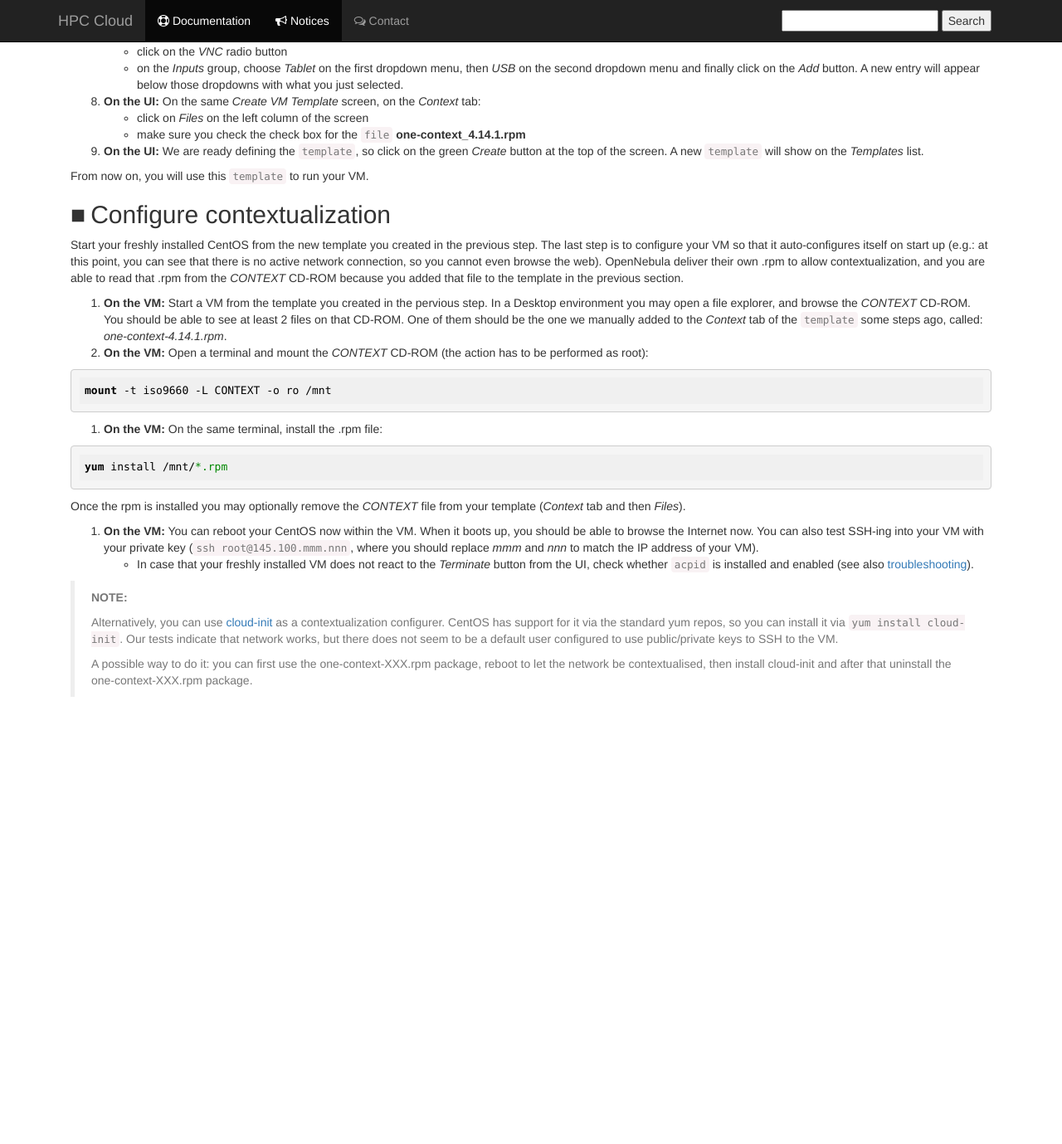
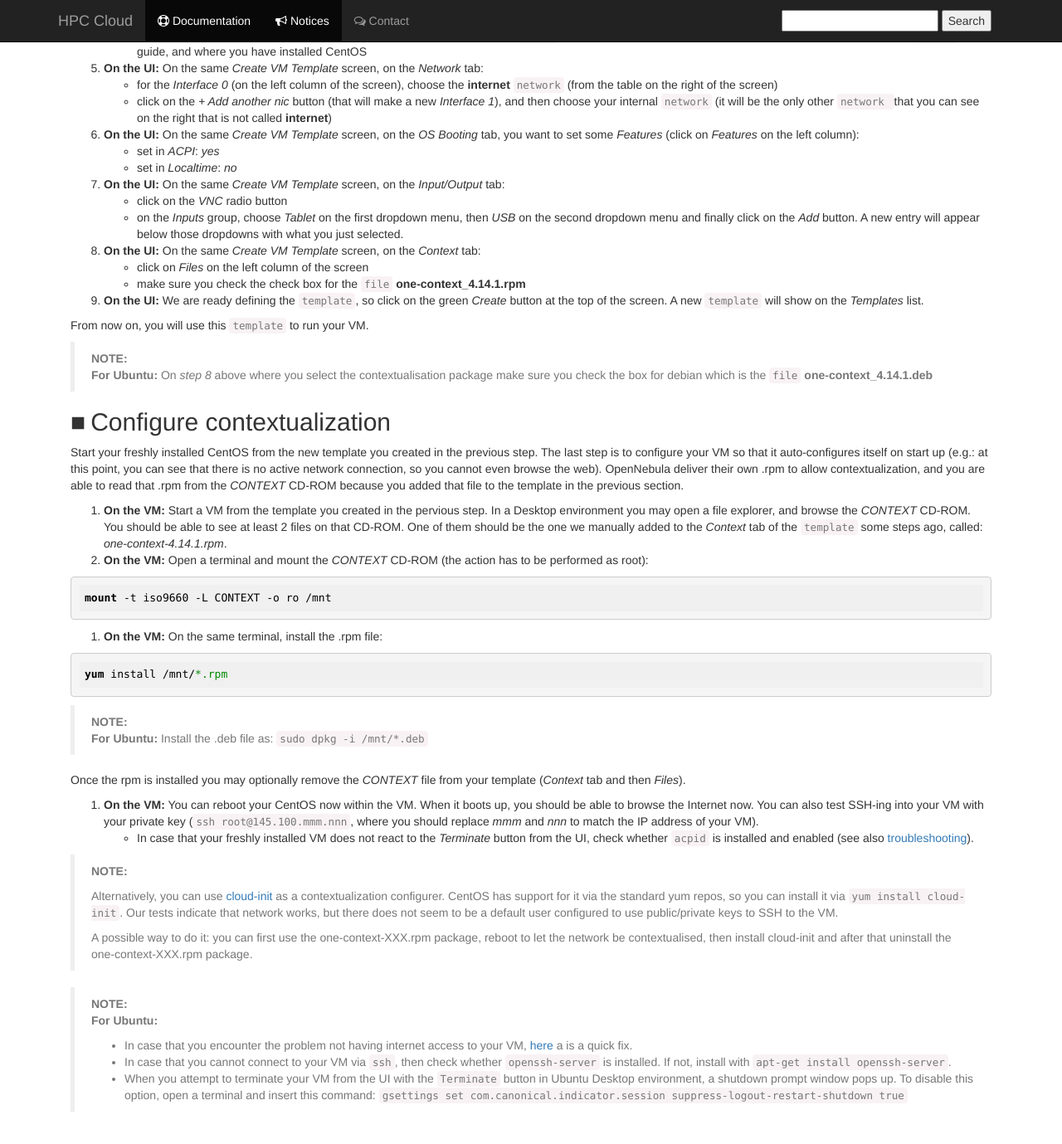
Before and after one commit to sara-nl/clouddocs, a Jekyll site: the page built from vm-scratch-centos.markdown, in a window 1280 px wide and 1400 px high, scrolled down 2750 px. Shown: the top 1379 px of the window at 83% size. Built offline with Jekyll 4.4.1, drawn with Linux system fonts in a browser that asks for light colours; nearby versions of some CDN libraries; our own code applies the rules of GitHub Pages for plain Markdown files; before the commit the page ends 3650 px from its top, so only the background shows below that; some of the changed text lies outside the part shown.

Commit message:
add notes for Ubuntu

````diff
--- a/vm-scratch-centos.markdown
+++ b/vm-scratch-centos.markdown
@@ -8,7 +8,8 @@ Although a number of useable _appliances_ are available in the _Apps_ option of
 The following instructions explain how to make a VM installing the operating system from scratch, and we will be using CentOS 7 (Minimal Install) as an example.
 
 >**NOTE:**
->The VM that you will be making following this guide will be using contextualization. Make sure you have your public ssh-key configured either in your user profile or in the template, before you create your VM. That way you will be able to log into your VM with your private key.
+>**For Ubuntu:** You may also follow the same instructions to install Ubuntu from scratch. In steps where the commands may differ, we have added *Note* sections specifically for Ubuntu.
+
 
 The steps you require to create a VM from scratch are:
 
@@ -18,6 +19,9 @@ The steps you require to create a VM from scratch are:
 4. Configure contextualization
 
 We will be developing these topics in the following subsections.
+
+>**NOTE:**
+>The VM that you will be making following this guide will be using contextualization. Make sure you have your public ssh-key configured either in your user profile or in the template, before you create your VM. That way you will be able to log into your VM with your private key.
 
 ## Prepare the installation
 
@@ -54,6 +58,9 @@ Analogously to your laptop, your VM needs a hard drive where the operating syste
   * leave the checkbox _This image is persistent_ unchecked
   * on the _Image location:_ group, choose radio button _Path in OpenNebula server_; then, underneath, paste the URL of the ISO in the _Path_ text box (e.g.: in our case, we used the most recent one from: http://ftp.nluug.nl/ftp/pub/os/Linux/distr/CentOS/7/isos/x86_64/)
 3. **On the UI:** Click the green button _Create_ on the form, to submit it. A new `image` will show on the _Images_ list, and it will keep in status _LOCKED_ while it is being created. When it is created it will come to status _READY_.
+
+>**NOTE:**
+>**For Ubuntu:** At the _Image location_ step above replace with the URL of the ISO of your prefferable Ubuntu distribution (e.g.: in our case, we used the most recent one from: http://ftp.nluug.nl/ftp/pub/os/Linux/distr/ubuntu-releases/17.04/)
 
 ### Create a template
 
@@ -95,7 +102,7 @@ We will now create a VM and run the CentOS installation on it.
 3. **On the UI:** We are ready defining the VM, so click on the green _Create_ button at the bottom of the form. A new VM will show on the _Virtual Machines_ list. It will go through several states (e.g.: PENDING, PROLOG...) until it reaches the RUNNING state.
 4. **On the UI:** You can then start operating within your VM. Click on the _screen_-like button that you can see to the right of your VM on the list. It will pop-up the VNC console, so you should be able to see the welcome screen of your CentOS installation.
   * Now you need to install CentOS, by following the steps you would normally follow (note, however, that at this point you have no network connection unless you define it manually).
-  * Create a root and (optionally) a user account in order to login to the VM for the first time. This would allow setting up conextualisation in a later step.
+  * Create a root and (optionally) a user account in order to login to the VM for the first time. This would allow setting up contextualisation in a later step.
 5. **On the UI:** Once the installation is complete and you are prompted to reboot the machine, go back to the UI dashboard and shut down the VM from the UI. For this, tick the box next to your freshly installed Centos VM and select from the drop down red icon _Terminate_. Wait until it disappears from the VM list. Next we will remove all the installation media and prepare your VM for production.
 
 
@@ -126,6 +133,8 @@ Once you have installed and configured your CentOS, you do not need the installa
 
 From now on, you will use this `template` to run your VM.
 
+>**NOTE:**
+>**For Ubuntu:** On *step 8* above where you select the contextualisation package make sure you check the box for debian which is the `file` **one-context_4.14.1.deb**
 
 ## Configure contextualization
 
@@ -144,6 +153,9 @@ mount -t iso9660 -L CONTEXT -o ro /mnt
 yum install /mnt/*.rpm
 ```
 
+>**NOTE:**
+>**For Ubuntu:** Install the .deb file as: `sudo dpkg -i /mnt/*.deb`
+
 Once the rpm is installed you may optionally remove the _CONTEXT_ file from your template (_Context_ tab and then _Files_).
 
 4. **On the VM:** You can reboot your CentOS now within the VM. When it boots up, you should be able to browse the Internet now. You can also test SSH-ing into your VM with your private key (`ssh root@145.100.mmm.nnn`, where you should replace _mmm_ and _nnn_ to match the IP address of your VM).
@@ -154,3 +166,10 @@ Once the rpm is installed you may optionally remove the _CONTEXT_ file from your
 >Alternatively, you can use [cloud-init](http://cloudinit.readthedocs.org/en/latest/index.html) as a contextualization configurer. CentOS has support for it via the standard yum repos, so you can install it via `yum install cloud-init`. Our tests indicate that network works, but there does not seem to be a default user configured to use public/private keys to SSH to the VM.
 >
 >A possible way to do it: you can first use the one-context-XXX.rpm package, reboot to let the network be contextualised, then install cloud-init and after that uninstall the one-context-XXX.rpm package.
+
+
+>**NOTE:**
+>**For Ubuntu:**
+> * In case that you encounter the problem not having internet access to your VM, [here](https://doc.hpccloud.surfsara.nl/connection_problem_ubuntu1404) a is a quick fix.
+> * In case that you cannot connect to your VM via `ssh`, then check whether `openssh-server` is installed. If not, install with `apt-get install openssh-server`.
+> * When you attempt to terminate your VM from the UI with the `Terminate` button in Ubuntu Desktop environment, a shutdown prompt window pops up. To disable this option, open a terminal and insert this command: `gsettings set com.canonical.indicator.session suppress-logout-restart-shutdown true`
````
